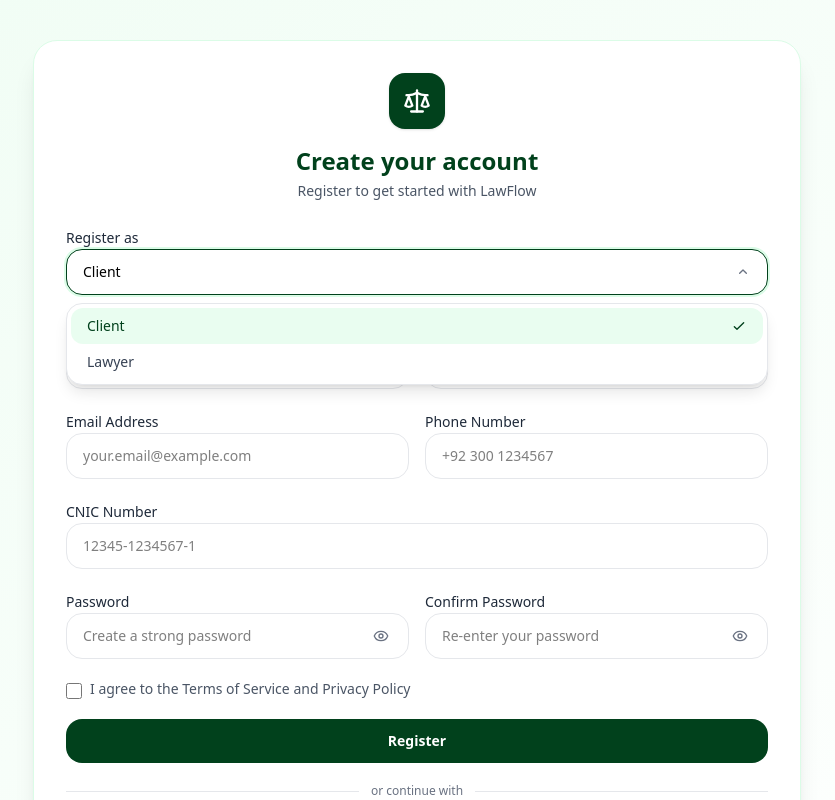
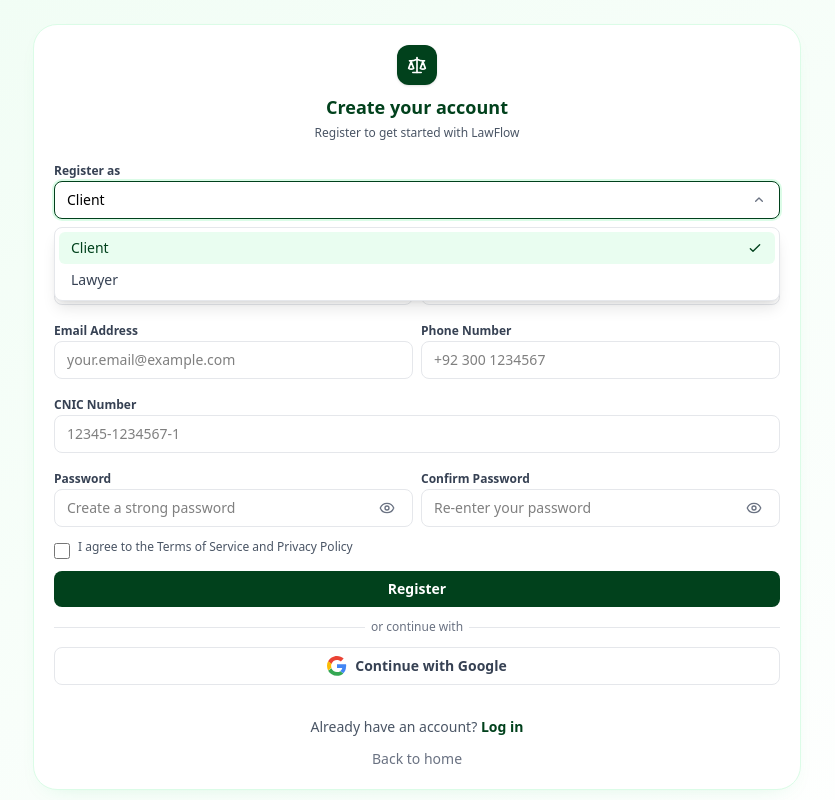
Before and after one commit to zarishnasir123/LawFlow, a React app in the folder Frontend/: page /register in a window 1280 px wide. Both pictures are taken after a click on the button "Client". Shown: the top 800 px of the page, without its empty margins (223-1058 px from the left). Built offline with nearby package versions, Linux system fonts and the light colour scheme; no server answers; the HTML template or start-up script is replaced by a standard one.

Commit message:
chore(ui): minor auth UI tweaks

```diff
--- a/Frontend/src/modules/auth/components/AuthForm.tsx
+++ b/Frontend/src/modules/auth/components/AuthForm.tsx
@@ -44,18 +44,23 @@ export default function AuthForm({
       children
     );
 
+  const containerClass =
+    mode === "custom"
+      ? "min-h-screen scroll-smooth bg-gradient-to-br from-green-50 to-white px-4 py-6 flex items-center justify-center"
+      : "min-h-screen scroll-smooth bg-gradient-to-br from-green-50 to-white px-4 py-6";
+
   return (
-    <div className="min-h-screen scroll-smooth bg-gradient-to-br from-green-50 to-white px-4 py-10">
+    <div className={containerClass}>
       <div className="mx-auto w-full max-w-3xl">
-        <div className="rounded-3xl border border-green-100 bg-white p-6 shadow-xl sm:p-8">
+        <div className="rounded-3xl border border-green-100 bg-white p-4 shadow-[0_8px_24px_-18px_rgba(34,197,94,0.35)] sm:p-5">
           {/* Header */}
-          <div className="mb-6 text-center">
-            <div className="mx-auto mb-4 grid h-14 w-14 place-items-center rounded-2xl bg-[var(--primary)] text-white shadow-sm">
-              <Scale className="h-7 w-7" />
+          <div className="mb-4 text-center">
+            <div className="mx-auto mb-2 grid h-10 w-10 place-items-center rounded-xl bg-[var(--primary)] text-white shadow-sm">
+              <Scale className="h-5 w-5" />
             </div>
 
-            <h1 className="text-2xl font-bold text-[var(--primary)]">{title}</h1>
-            {subtitle ? <p className="mt-1 text-sm text-gray-600">{subtitle}</p> : null}
+            <h1 className="text-lg font-bold text-[var(--primary)]">{title}</h1>
+            {subtitle ? <p className="mt-1 text-xs text-gray-600">{subtitle}</p> : null}
           </div>
 
           {/* Body */}
--- a/Frontend/src/modules/auth/components/ClientRegisterForm.tsx
+++ b/Frontend/src/modules/auth/components/ClientRegisterForm.tsx
@@ -32,7 +32,7 @@ export default function ClientRegisterForm() {
 
   const inputClass = (hasError?: boolean) =>
     [
-      "w-full rounded-2xl border px-4 py-3 text-sm outline-none focus:ring-2",
+      "w-full rounded-lg border px-3 py-2 text-sm outline-none focus:ring-2",
       hasError
         ? "border-red-300 focus:border-red-400 focus:ring-red-100"
         : "border-gray-200 focus:border-[var(--primary)] focus:ring-green-100",
@@ -52,10 +52,10 @@ export default function ClientRegisterForm() {
   };
 
   return (
-    <form onSubmit={handleSubmit(submit)} className="space-y-5">
-      <div className="grid gap-4 sm:grid-cols-2">
-        <div className="space-y-2">
-          <label className="text-sm font-medium text-gray-800">First Name</label>
+    <form onSubmit={handleSubmit(submit)} className="space-y-3">
+      <div className="grid gap-2 sm:grid-cols-2">
+        <div className="space-y-1">
+          <label className="text-xs font-semibold text-gray-700">First Name</label>
           <input
             {...register("firstName", { required: "First name is required." })}
             placeholder="Zarish"
@@ -68,8 +68,8 @@ export default function ClientRegisterForm() {
           ) : null}
         </div>
 
-        <div className="space-y-2">
-          <label className="text-sm font-medium text-gray-800">Last Name</label>
+        <div className="space-y-1">
+          <label className="text-xs font-semibold text-gray-700">Last Name</label>
           <input
             {...register("lastName", { required: "Last name is required." })}
             placeholder="Nasir"
@@ -83,9 +83,9 @@ export default function ClientRegisterForm() {
         </div>
       </div>
 
-      <div className="grid gap-4 sm:grid-cols-2">
-        <div className="space-y-2">
-          <label className="text-sm font-medium text-gray-800">Email Address</label>
+      <div className="grid gap-2 sm:grid-cols-2">
+        <div className="space-y-1">
+          <label className="text-xs font-semibold text-gray-700">Email Address</label>
           <input
             {...register("email", {
               required: "Email is required.",
@@ -103,8 +103,8 @@ export default function ClientRegisterForm() {
           {errors.email ? <p className="text-xs text-red-600">{errors.email.message}</p> : null}
         </div>
 
-        <div className="space-y-2">
-          <label className="text-sm font-medium text-gray-800">Phone Number</label>
+        <div className="space-y-1">
+          <label className="text-xs font-semibold text-gray-700">Phone Number</label>
           <input
             {...register("phone", {
               required: "Phone number is required.",
@@ -123,8 +123,8 @@ export default function ClientRegisterForm() {
         </div>
       </div>
 
-      <div className="space-y-2">
-        <label className="text-sm font-medium text-gray-800">CNIC Number</label>
+      <div className="space-y-1">
+        <label className="text-xs font-semibold text-gray-700">CNIC Number</label>
         <input
           {...register("cnic", {
             required: "CNIC number is required.",
@@ -141,7 +141,7 @@ export default function ClientRegisterForm() {
         {errors.cnic ? <p className="text-xs text-red-600">{errors.cnic.message}</p> : null}
       </div>
 
-      <div className="grid gap-4 sm:grid-cols-2">
+      <div className="grid gap-2 sm:grid-cols-2">
         <PasswordField
           id="client-password"
           label="Password"
@@ -176,7 +176,7 @@ export default function ClientRegisterForm() {
         />
       </div>
 
-      <label className="flex items-start gap-2 text-sm text-gray-600">
+      <label className="flex items-start gap-2 text-xs text-gray-600">
         <input
           {...register("agree", {
             required: "You must accept the terms to continue.",
@@ -192,7 +192,7 @@ export default function ClientRegisterForm() {
       <button
         type="submit"
         disabled={disabled}
-        className="w-full rounded-2xl bg-[var(--primary)] px-4 py-3 text-sm font-semibold text-white transition hover:bg-[#024a23] active:scale-[0.99] disabled:cursor-not-allowed disabled:opacity-70"
+        className="w-full rounded-lg bg-[var(--primary)] px-4 py-2 text-sm font-semibold text-white transition hover:bg-[#024a23] active:scale-[0.99] disabled:cursor-not-allowed disabled:opacity-70"
       >
         {disabled ? "Registering..." : "Register"}
       </button>
@@ -209,7 +209,7 @@ export default function ClientRegisterForm() {
         </div>
       ) : null}
 
-      <div className="flex items-center gap-3">
+      <div className="flex items-center gap-1.5">
         <span className="h-px flex-1 bg-gray-200" />
         <span className="text-xs text-gray-500">or continue with</span>
         <span className="h-px flex-1 bg-gray-200" />
@@ -217,7 +217,7 @@ export default function ClientRegisterForm() {
 
       <button
         type="button"
-        className="flex w-full items-center justify-center gap-2 rounded-2xl border border-gray-200 bg-white px-4 py-3 text-sm font-semibold text-gray-700 transition hover:bg-gray-50"
+        className="flex w-full items-center justify-center gap-2 rounded-lg border border-gray-200 bg-white px-4 py-2 text-sm font-semibold text-gray-700 transition hover:bg-gray-50"
       >
         <span className="inline-flex h-5 w-5">
           <svg viewBox="0 0 48 48" className="h-5 w-5" aria-hidden="true">
--- a/Frontend/src/modules/auth/components/LawyerRegisterForm.tsx
+++ b/Frontend/src/modules/auth/components/LawyerRegisterForm.tsx
@@ -61,7 +61,7 @@ export default function LawyerRegisterForm() {
 
   const inputClass = (hasError?: boolean) =>
     [
-      "w-full rounded-2xl border px-4 py-3 text-sm outline-none focus:ring-2",
+      "w-full rounded-lg border px-3 py-2 text-sm outline-none focus:ring-2",
       hasError
         ? "border-red-300 focus:border-red-400 focus:ring-red-100"
         : "border-gray-200 focus:border-[var(--primary)] focus:ring-green-100",
@@ -93,10 +93,10 @@ export default function LawyerRegisterForm() {
     "Select";
 
   return (
-    <form onSubmit={handleSubmit(submit)} className="space-y-5">
-      <div className="grid gap-4 sm:grid-cols-2">
-        <div className="space-y-2">
-          <label className="text-sm font-medium text-gray-800">First Name</label>
+    <form onSubmit={handleSubmit(submit)} className="space-y-3">
+      <div className="grid gap-2 sm:grid-cols-2">
+        <div className="space-y-1">
+          <label className="text-xs font-semibold text-gray-700">First Name</label>
           <input
             {...register("firstName", { required: "First name is required." })}
             placeholder="Ayesha"
@@ -109,8 +109,8 @@ export default function LawyerRegisterForm() {
           ) : null}
         </div>
 
-        <div className="space-y-2">
-          <label className="text-sm font-medium text-gray-800">Last Name</label>
+        <div className="space-y-1">
+          <label className="text-xs font-semibold text-gray-700">Last Name</label>
           <input
             {...register("lastName", { required: "Last name is required." })}
             placeholder="Khan"
@@ -124,9 +124,9 @@ export default function LawyerRegisterForm() {
         </div>
       </div>
 
-      <div className="grid gap-4 sm:grid-cols-2">
-        <div className="space-y-2">
-          <label className="text-sm font-medium text-gray-800">Email Address</label>
+      <div className="grid gap-2 sm:grid-cols-2">
+        <div className="space-y-1">
+          <label className="text-xs font-semibold text-gray-700">Email Address</label>
           <input
             {...register("email", {
               required: "Email is required.",
@@ -146,8 +146,8 @@ export default function LawyerRegisterForm() {
           ) : null}
         </div>
 
-        <div className="space-y-2">
-          <label className="text-sm font-medium text-gray-800">Phone Number</label>
+        <div className="space-y-1">
+          <label className="text-xs font-semibold text-gray-700">Phone Number</label>
           <input
             {...register("phone", {
               required: "Phone number is required.",
@@ -166,8 +166,8 @@ export default function LawyerRegisterForm() {
         </div>
       </div>
 
-      <div className="space-y-2">
-        <label className="text-sm font-medium text-gray-800">CNIC Number</label>
+      <div className="space-y-1">
+        <label className="text-xs font-semibold text-gray-700">CNIC Number</label>
         <input
           {...register("cnic", {
             required: "CNIC number is required.",
@@ -186,9 +186,9 @@ export default function LawyerRegisterForm() {
         ) : null}
       </div>
 
-      <div className="grid gap-4 sm:grid-cols-2">
-        <div className="space-y-2">
-          <label className="text-sm font-medium text-gray-800">District Bar</label>
+      <div className="grid gap-2 sm:grid-cols-2">
+        <div className="space-y-1">
+          <label className="text-xs font-semibold text-gray-700">District Bar</label>
           <div className="relative" ref={districtRef}>
             <button
               type="button"
@@ -198,7 +198,7 @@ export default function LawyerRegisterForm() {
               disabled={disabled}
               onClick={() => setIsDistrictOpen((open) => !open)}
               className={[
-                "flex w-full items-center justify-between rounded-2xl border px-4 py-3 text-sm outline-none focus:ring-2",
+                "flex w-full items-center justify-between rounded-lg border px-3 py-2 text-sm outline-none focus:ring-2",
                 districtBarState.error
                   ? "border-red-300 focus:border-red-400 focus:ring-red-100"
                   : "border-gray-200 focus:border-[var(--primary)] focus:ring-green-100",
@@ -227,7 +227,7 @@ export default function LawyerRegisterForm() {
             {isDistrictOpen ? (
               <div
                 role="listbox"
-                className="absolute z-20 mt-2 w-full rounded-2xl border border-gray-200 bg-white p-1 shadow-lg"
+                className="absolute z-20 mt-2 w-full rounded-lg border border-gray-200 bg-white p-1 shadow-lg"
               >
                 {districtOptions.map((option) => {
                   const isSelected = option.value === districtBarField.value;
@@ -242,7 +242,7 @@ export default function LawyerRegisterForm() {
                         setIsDistrictOpen(false);
                       }}
                       className={[
-                        "flex w-full items-center justify-between rounded-xl px-4 py-2 text-left text-sm transition",
+                        "flex w-full items-center justify-between rounded-md px-3 py-1.5 text-left text-sm transition",
                         isSelected
                           ? "bg-green-100/70 text-[var(--primary)]"
                           : "text-gray-700 hover:bg-green-100/60",
@@ -272,8 +272,8 @@ export default function LawyerRegisterForm() {
           ) : null}
         </div>
 
-        <div className="space-y-2">
-          <label className="text-sm font-medium text-gray-800">Bar License Number</label>
+        <div className="space-y-1">
+          <label className="text-xs font-semibold text-gray-700">Bar License Number</label>
           <input
             {...register("barLicenseNumber", {
               required: "Bar license number is required.",
@@ -288,9 +288,9 @@ export default function LawyerRegisterForm() {
         </div>
       </div>
 
-      <div className="grid gap-4 sm:grid-cols-2">
-        <div className="space-y-2">
-          <label className="text-sm font-medium text-gray-800">Law Degree Document</label>
+      <div className="grid gap-2 sm:grid-cols-2">
+        <div className="space-y-1">
+          <label className="text-xs font-semibold text-gray-700">Law Degree Document</label>
           <input
             {...register("lawDegree", {
               required: "Law degree document is required.",
@@ -308,8 +308,8 @@ export default function LawyerRegisterForm() {
           ) : null}
         </div>
 
-        <div className="space-y-2">
-          <label className="text-sm font-medium text-gray-800">Bar License Card</label>
+        <div className="space-y-1">
+          <label className="text-xs font-semibold text-gray-700">Bar License Card</label>
           <input
             {...register("barLicenseCard", {
               required: "Bar license card is required.",
@@ -328,7 +328,7 @@ export default function LawyerRegisterForm() {
         </div>
       </div>
 
-      <div className="grid gap-4 sm:grid-cols-2">
+      <div className="grid gap-2 sm:grid-cols-2">
         <PasswordField
           id="lawyer-password"
           label="Password"
@@ -363,7 +363,7 @@ export default function LawyerRegisterForm() {
         />
       </div>
 
-      <label className="flex items-start gap-2 text-sm text-gray-600">
+      <label className="flex items-start gap-2 text-xs text-gray-600">
         <input
           {...register("agree", {
             required: "You must accept the terms to continue.",
@@ -379,7 +379,7 @@ export default function LawyerRegisterForm() {
       <button
         type="submit"
         disabled={disabled}
-        className="w-full rounded-2xl bg-[var(--primary)] px-4 py-3 text-sm font-semibold text-white transition hover:bg-[#024a23] active:scale-[0.99] disabled:cursor-not-allowed disabled:opacity-70"
+        className="w-full rounded-lg bg-[var(--primary)] px-4 py-2 text-sm font-semibold text-white transition hover:bg-[#024a23] active:scale-[0.99] disabled:cursor-not-allowed disabled:opacity-70"
       >
         {disabled ? "Registering..." : "Register"}
       </button>
@@ -396,7 +396,7 @@ export default function LawyerRegisterForm() {
         </div>
       ) : null}
 
-      <div className="flex items-center gap-3">
+      <div className="flex items-center gap-1.5">
         <span className="h-px flex-1 bg-gray-200" />
         <span className="text-xs text-gray-500">or continue with</span>
         <span className="h-px flex-1 bg-gray-200" />
@@ -404,7 +404,7 @@ export default function LawyerRegisterForm() {
 
       <button
         type="button"
-        className="flex w-full items-center justify-center gap-2 rounded-2xl border border-gray-200 bg-white px-4 py-3 text-sm font-semibold text-gray-700 transition hover:bg-gray-50"
+        className="flex w-full items-center justify-center gap-2 rounded-lg border border-gray-200 bg-white px-4 py-2 text-sm font-semibold text-gray-700 transition hover:bg-gray-50"
       >
         <span className="inline-flex h-5 w-5">
           <svg viewBox="0 0 48 48" className="h-5 w-5" aria-hidden="true">
--- a/Frontend/src/modules/auth/components/PasswordField.tsx
+++ b/Frontend/src/modules/auth/components/PasswordField.tsx
@@ -25,7 +25,7 @@ export default function PasswordField({
 
   return (
     <div className="space-y-2">
-      <label htmlFor={id} className="text-sm font-medium text-gray-800">
+      <label htmlFor={id} className="text-xs font-semibold text-gray-700">
         {label}
       </label>
 
@@ -39,7 +39,7 @@ export default function PasswordField({
           aria-invalid={error ? "true" : "false"}
           disabled={disabled}
           className={[
-            "w-full rounded-2xl border bg-white px-4 py-3 pr-11 text-sm outline-none focus:ring-2",
+            "w-full rounded-lg border bg-white px-3 py-2 pr-9 text-sm outline-none focus:ring-2",
             error
               ? "border-red-300 focus:border-red-400 focus:ring-red-100"
               : "border-gray-200 focus:border-[var(--primary)] focus:ring-green-100",
@@ -51,7 +51,7 @@ export default function PasswordField({
         <button
           type="button"
           onClick={() => setShow((s) => !s)}
-          className="absolute right-3 top-1/2 -translate-y-1/2 rounded-xl p-2 text-gray-500 hover:bg-gray-100 hover:text-gray-700 disabled:cursor-not-allowed"
+          className="absolute right-3 top-1/2 -translate-y-1/2 rounded-lg p-1.5 text-gray-500 hover:bg-gray-100 hover:text-gray-700 disabled:cursor-not-allowed"
           aria-label={show ? "Hide password" : "Show password"}
           disabled={disabled}
         >
--- a/Frontend/src/modules/auth/components/RoleSelector.tsx
+++ b/Frontend/src/modules/auth/components/RoleSelector.tsx
@@ -46,7 +46,7 @@ export default function RoleSelector<T extends string>({
 
   return (
     <div className="space-y-2">
-      <label htmlFor="register-role" className="text-sm font-medium text-gray-800">
+      <label htmlFor="register-role" className="text-xs font-semibold text-gray-700">
         {label}
       </label>
 
@@ -57,7 +57,7 @@ export default function RoleSelector<T extends string>({
           aria-haspopup="listbox"
           aria-expanded={isOpen}
           onClick={() => setIsOpen((open) => !open)}
-          className="flex w-full items-center justify-between rounded-2xl border border-gray-200 bg-white px-4 py-3 text-sm outline-none focus:border-[var(--primary)] focus:ring-2 focus:ring-green-100"
+          className="flex w-full items-center justify-between rounded-lg border border-gray-200 bg-white px-3 py-2 text-sm outline-none focus:border-[var(--primary)] focus:ring-2 focus:ring-green-100"
         >
           <span>{selectedLabel}</span>
           <span className="text-gray-500">
@@ -81,7 +81,7 @@ export default function RoleSelector<T extends string>({
         {isOpen ? (
           <div
             role="listbox"
-            className="absolute z-20 mt-2 w-full rounded-2xl border border-gray-200 bg-white p-1 shadow-lg"
+            className="absolute z-20 mt-2 w-full rounded-lg border border-gray-200 bg-white p-1 shadow-lg"
           >
             {resolvedOptions.map((option) => {
               const isSelected = option.value === value;
@@ -96,7 +96,7 @@ export default function RoleSelector<T extends string>({
                     setIsOpen(false);
                   }}
                   className={[
-                    "flex w-full items-center justify-between rounded-xl px-4 py-2 text-left text-sm transition",
+                    "flex w-full items-center justify-between rounded-md px-3 py-1.5 text-left text-sm transition",
                     isSelected
                       ? "bg-green-100/60 text-[var(--primary)]"
                       : "text-gray-700",
```
